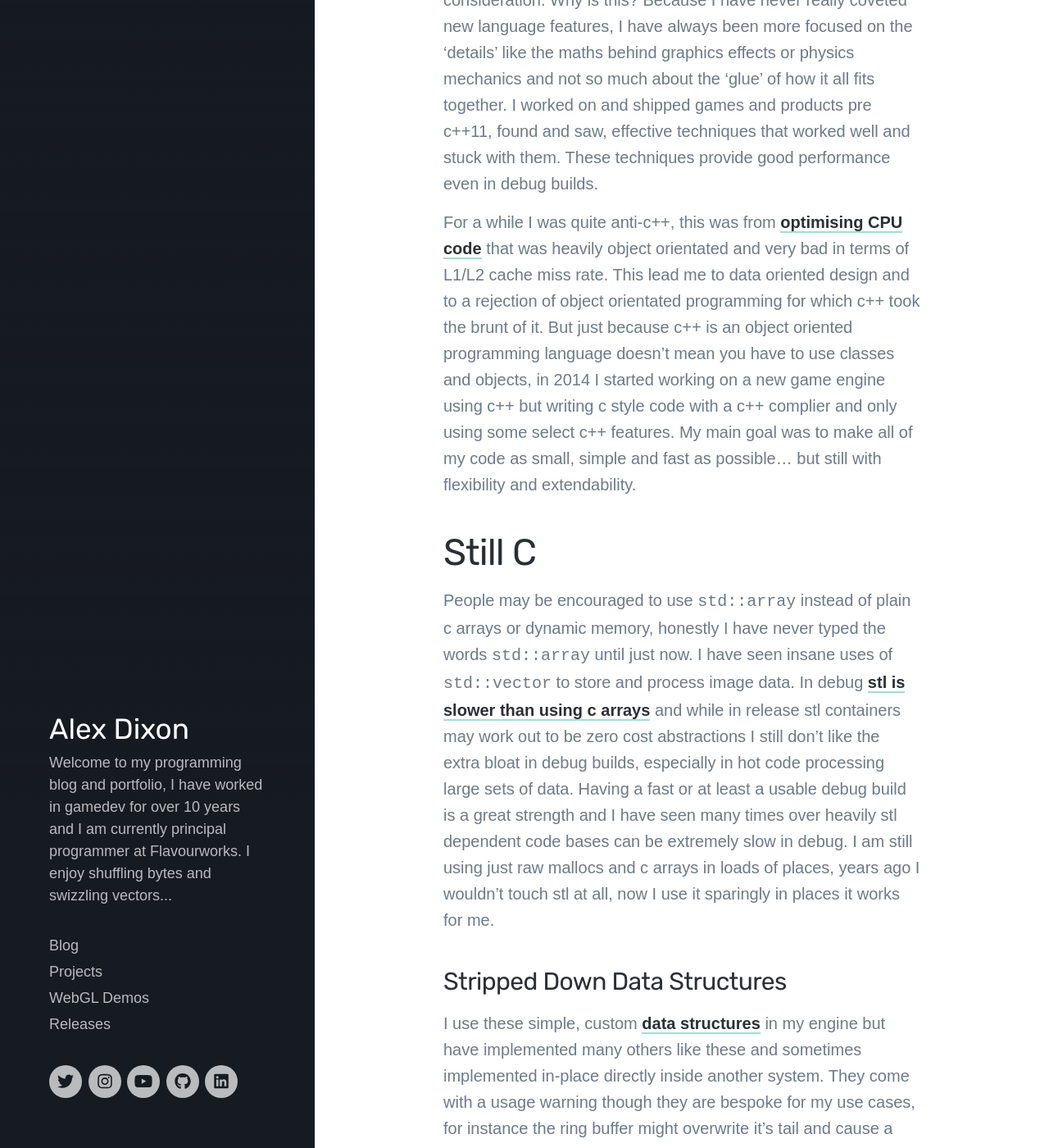
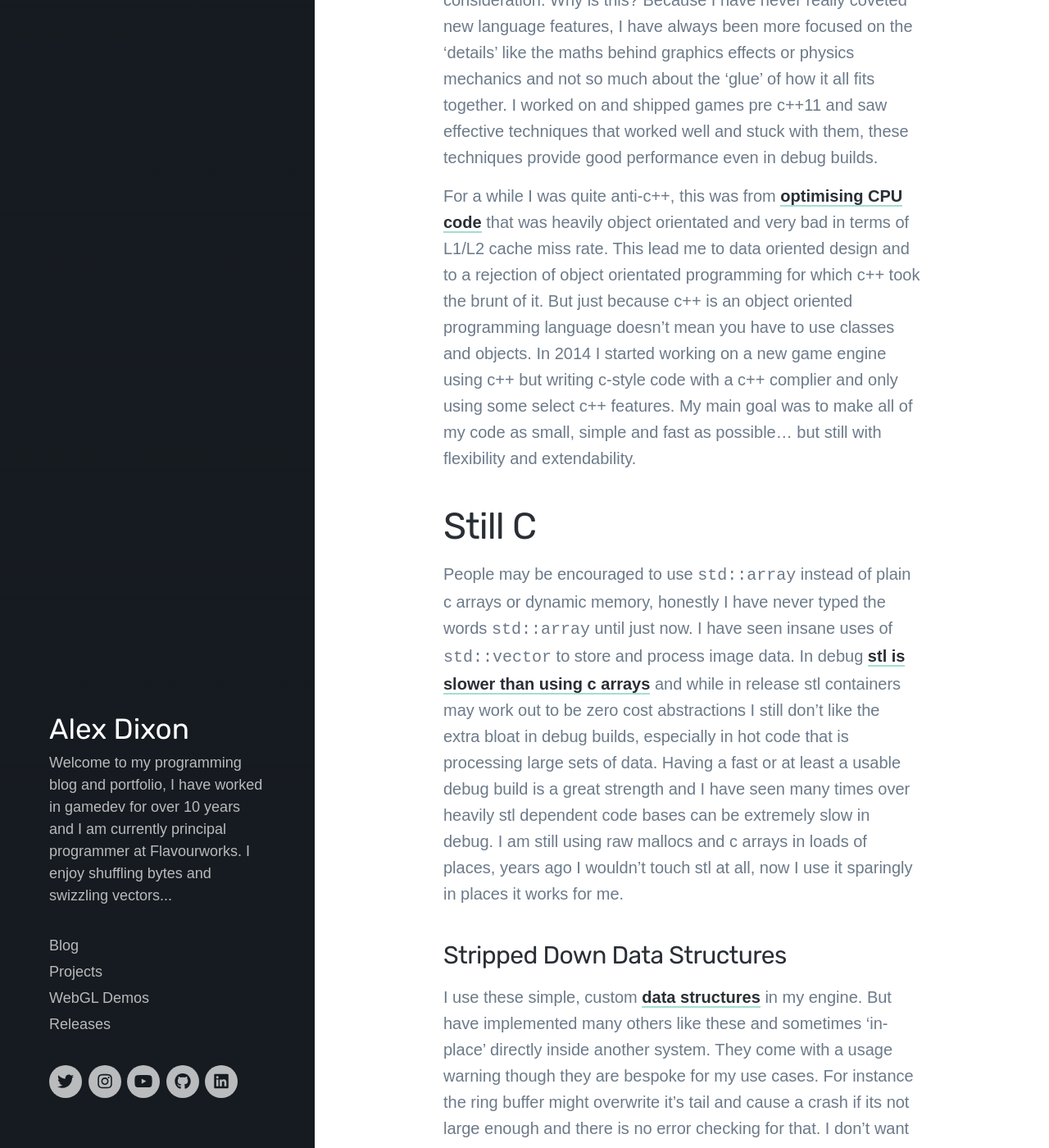
Before and after one commit to polymonster/polymonster.github.io, a Jekyll site: the page built from _posts/2021-03-27-not-so-modern-cpp.md, in a window 1280 px wide and 1400 px high, scrolled down 360 px. Shown: the whole window at 82% size. Built offline with Jekyll 4.4.1, drawn with Linux system fonts in a browser that asks for light colours; nearby versions of some CDN libraries; some web fonts are replaced; some of the changed text lies outside the part shown.

```diff
--- a/_posts/2021-03-27-not-so-modern-cpp.md
+++ b/_posts/2021-03-27-not-so-modern-cpp.md
@@ -3,17 +3,17 @@
 date: 2021-03-27 17:41:00
 ---
 
-There have been a lot of changes and additions to the c++ standard since I started using c++ in the early 2000's, the language itself has started to look quite different. Yet still I am using a very stripped down subset of c++ actually more c-style and only reaching for c++ and modern c++ with careful consideration. Why is this? Because I have never really coveted new language features, I have always been more focused on the 'details' like the maths behind graphics effects or physics mechanics and not so much about the 'glue' of how it all fits together. I worked on and shipped games and products pre c++11, found and saw, effective techniques that worked well and stuck with them. These techniques provide good performance even in debug builds.
+There have been a lot of changes and additions to the c++ standard since I started using c++ in the early 2000's, the language itself has started to look quite different. Yet I am still using a very stripped down subset of c++ actually more c-style and only reaching for c++ and modern c++ with careful consideration. Why is this? Because I have never really coveted new language features, I have always been more focused on the 'details' like the maths behind graphics effects or physics mechanics and not so much about the 'glue' of how it all fits together. I worked on and shipped games pre c++11 and saw effective techniques that worked well and stuck with them, these techniques provide good performance even in debug builds.
 
-For a while I was quite anti-c++, this was from [optimising CPU code](https://www.polymonster.co.uk/blog/dod-ecs) that was heavily object orientated and very bad in terms of L1/L2 cache miss rate. This lead me to data oriented design and to a rejection of object orientated programming for which c++ took the brunt of it. But just because c++ is an object oriented programming language doesn't mean you have to use classes and objects, in 2014 I started working on a new game engine using c++ but writing c style code with a c++ complier and only using some select c++ features. My main goal was to make all of my code as small, simple and fast as possible... but still with flexibility and extendability.
+For a while I was quite anti-c++, this was from [optimising CPU code](https://www.polymonster.co.uk/blog/dod-ecs) that was heavily object orientated and very bad in terms of L1/L2 cache miss rate. This lead me to data oriented design and to a rejection of object orientated programming for which c++ took the brunt of it. But just because c++ is an object oriented programming language doesn't mean you have to use classes and objects. In 2014 I started working on a new game engine using c++ but writing c-style code with a c++ complier and only using some select c++ features. My main goal was to make all of my code as small, simple and fast as possible... but still with flexibility and extendability.
 
 ## Still C
 
-People may be encouraged to use `std::array` instead of plain c arrays or dynamic memory, honestly I have never typed the words `std::array` until just now. I have seen insane uses of `std::vector` to store and process image data. In debug [stl is slower than using c arrays](https://blog.demofox.org/2016/09/26/is-code-faster-than-data-switch-statements-vs-arrays/) and while in release stl containers may work out to be zero cost abstractions I still don't like the extra bloat in debug builds, especially in hot code processing large sets of data. Having a fast or at least a usable debug build is a great strength and I have seen many times over heavily stl dependent code bases can be extremely slow in debug. I am still using just raw mallocs and c arrays in loads of places, years ago I wouldn't touch stl at all, now I use it sparingly in places it works for me.
+People may be encouraged to use `std::array` instead of plain c arrays or dynamic memory, honestly I have never typed the words `std::array` until just now. I have seen insane uses of `std::vector` to store and process image data. In debug [stl is slower than using c arrays](https://blog.demofox.org/2016/09/26/is-code-faster-than-data-switch-statements-vs-arrays/) and while in release stl containers may work out to be zero cost abstractions I still don't like the extra bloat in debug builds, especially in hot code that is processing large sets of data. Having a fast or at least a usable debug build is a great strength and I have seen many times over heavily stl dependent code bases can be extremely slow in debug. I am still using  raw mallocs and c arrays in loads of places, years ago I wouldn't touch stl at all, now I use it sparingly in places it works for me.
 
 ### Stripped Down Data Structures
 
-I use these simple, custom [data structures](https://github.com/polymonster/pmtech/blob/master/core/pen/include/data_struct.h) in my engine but have implemented many others like these and sometimes implemented in-place directly inside another system. They come with a usage warning though they are bespoke for my use cases, for instance the ring buffer might overwrite it's tail and cause a crash if its not large enough and there is no error checking for that. I don't want that cost either, I promise by the time the product ships that the ring buffer does not overwrite itself, other people may want or need stronger guarantees of safety and I understand that. This "fly by the seat of your pants" approach might not be for everyone but you can remove a lot of bloat by living on the edge. I don't like much error handling, simply assert when something goes wrong, fix the assert and continue... the final product will not hit those asserts, I promise.
+I use these simple, custom [data structures](https://github.com/polymonster/pmtech/blob/master/core/pen/include/data_struct.h) in my engine. But have implemented many others like these and sometimes 'in-place' directly inside another system. They come with a usage warning though they are bespoke for my use cases. For instance the ring buffer might overwrite it's tail and cause a crash if its not large enough and there is no error checking for that. I don't want that cost either, I promise by the time the product ships that the ring buffer does not overwrite itself, other people may want or need stronger guarantees of safety and I understand that. This "fly by the seat of your pants" approach might not be for everyone but you can remove a lot of bloat by living on the edge. I don't like much error handling, simply assert when something goes wrong, fix the assert and continue... the final product will not hit those asserts, I promise.
 
 ### Some STL
 
```
